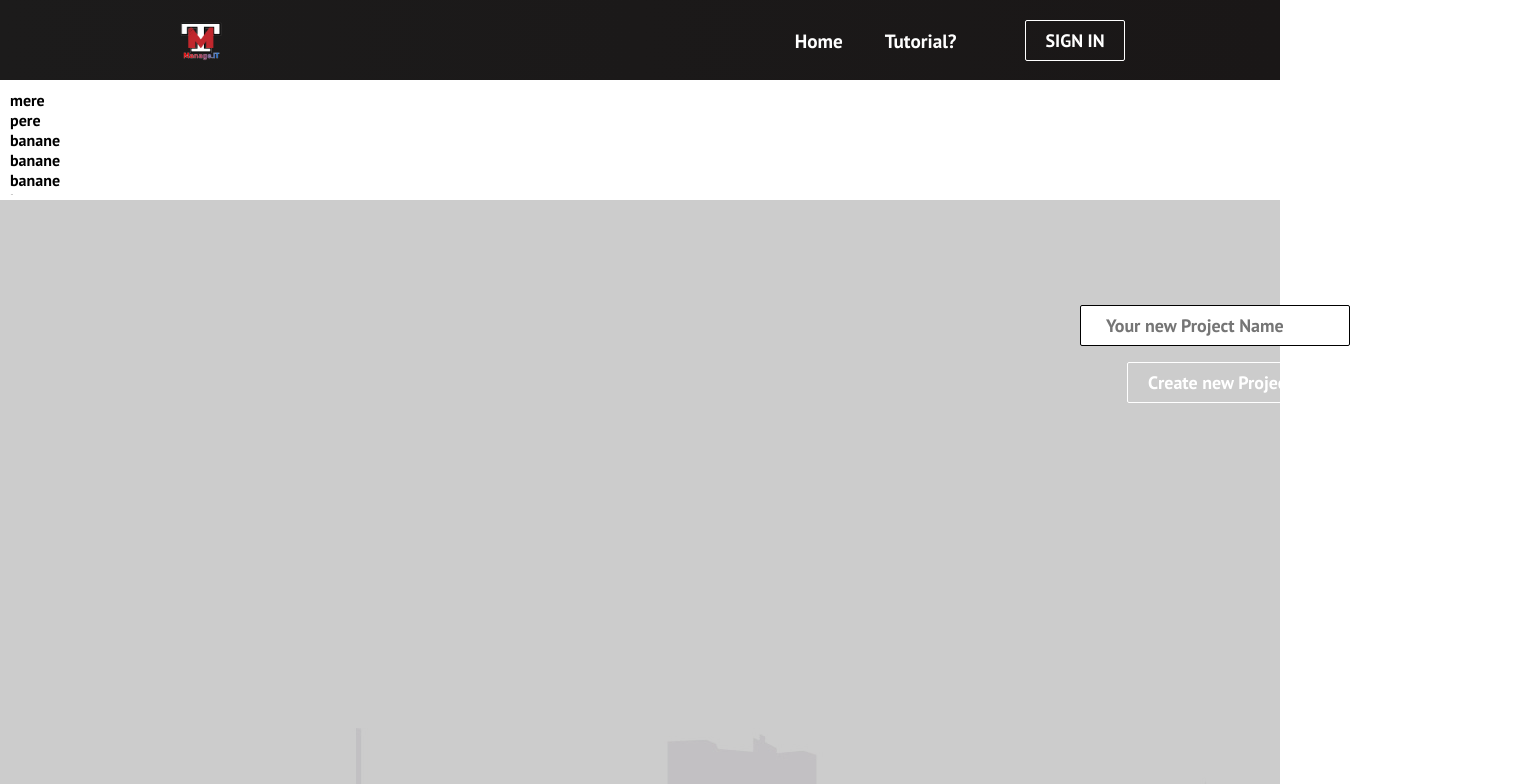
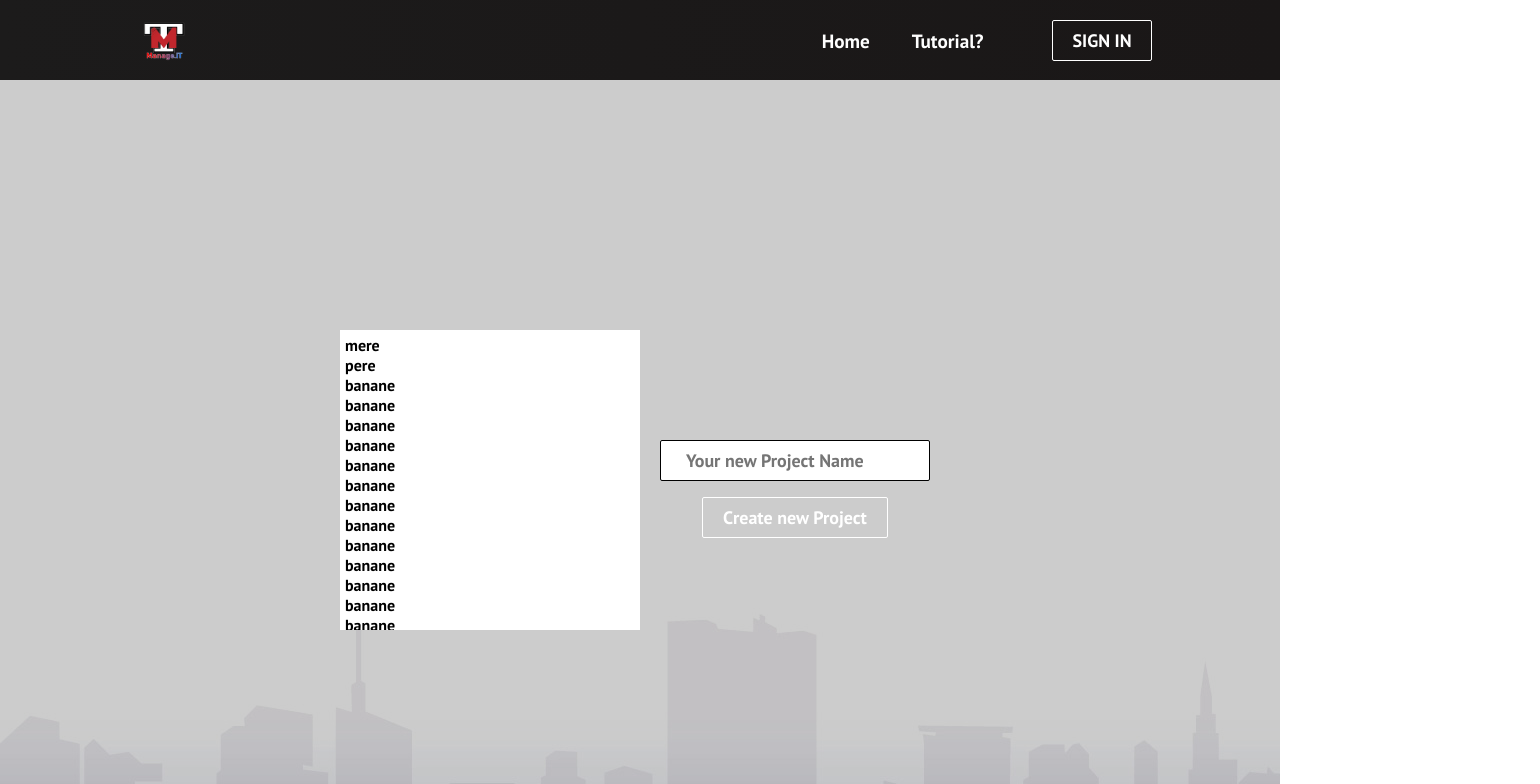
Before and after one commit to Catalin-2002/manage.iT, a React (Create React App) app: page /dashboard in a window 1280 px wide. Shown: the top 784 px of the page, 1540 px wide, since content can reach past the window. Built offline with nearby package versions, Linux system fonts and the light colour scheme; the HTML template or start-up script is replaced by a standard one.

Commit message:
dashboard updated. Added website icon. Changed some design details.

```diff
--- a/src/App.css
+++ b/src/App.css
@@ -22,3 +22,14 @@
     color: #fff;
     font-size: 100px;
   }
+
+  .Dashboard{
+    background: url('./Images/background.jpg');
+    height: 100vh;
+    width: 100%;
+    justify-content: center;
+    align-items: center;
+    box-shadow: inset 0 0 0 1000px rgba(0, 0, 0, 0.2);
+    display: flex;
+    flex-direction: row;
+  }
--- a/src/Components/Footer/Footer.css
+++ b/src/Components/Footer/Footer.css
@@ -1,6 +1,6 @@
 .footer-container {
     background-color: #242424;
-    padding: 4rem 0 2rem 0;
+    padding: 2rem 0 2rem 0;
     display: flex;
     flex-direction: column;
     justify-content: center;
@@ -81,7 +81,7 @@
   }
 
   .footer-link-items a:hover {
-    color: blue;
+    color: rgb(56, 215, 255);
     transition: 0.3s ease-out;
   }
 
--- a/src/Components/LoginForm/LoginForm.css
+++ b/src/Components/LoginForm/LoginForm.css
@@ -26,3 +26,20 @@
     font-size: 18px;
     margin-bottom: 16px;
   }
+
+  @media screen and (max-width: 1200px) {
+    .center{
+      margin-left: 90px;
+      width: 800px;
+      align-items: center;
+    }
+  }
+
+  @media screen and (max-width: 800px) {
+    .center{
+      margin-left: -80px;
+      width: 550px;
+
+    }
+
+  }
--- a/src/Components/LoginForm/LoginForm.js
+++ b/src/Components/LoginForm/LoginForm.js
@@ -29,7 +29,7 @@ function LoginForm() {
             <Button buttonStyle='btn--outline'>Submit</Button>
             <br />
             <br />
-            <Button buttonStyle='btn--outline' links='register'>Don't have an account? Sign Up</Button>
+            <Button buttonStyle='btn--outline' links='register' className="btnSignIn">Don't have an account? Sign Up</Button>
           </form>
     </div>
     </div>
--- a/src/Components/NavBar/NavBar.css
+++ b/src/Components/NavBar/NavBar.css
@@ -26,7 +26,7 @@
 .navbar-logo {
   color: #fff;
   justify-self: start;
-  margin-left: 20px;
+  margin-left: 10px;
   cursor: pointer;
   text-decoration: none;
   font-size: 2rem;
@@ -45,7 +45,7 @@
   grid-gap: 10px;
   list-style: none;
   text-align: center;
-  width: 60vw;
+  width: 65vw;
   justify-content: end;
   margin-right: 2rem;
 }
@@ -90,18 +90,19 @@
     flex-direction: column;
     width: 100%;
     height: 90vh;
+    width: 60vw;
     position: absolute;
     top: 80px;
     left: -100%;
     opacity: 1;
-    transition: all 0.5s ease;
+    transition: all 0.4s ease;
   }
 
   .nav-menu.active {
     background: #242222;
     left: 0;
     opacity: 1;
-    transition: all 0.5s ease;
+    transition: right, all 0.4s ease;
     z-index: 1;
   }
 
@@ -120,8 +121,8 @@
 
   .navbar-logo {
     position: absolute;
-    top: 0;
-    left: 0;
+    top: -10px;
+    left: -5px;
     transform: translate(25%, 50%);
   }
 
@@ -129,7 +130,7 @@
     display: block;
     position: absolute;
     top: 0;
-    right: 0;
+    right: 25px;
     transform: translate(-100%, 60%);
     font-size: 1.8rem;
     cursor: pointer;
--- a/src/Components/NewProject/NewProject.css
+++ b/src/Components/NewProject/NewProject.css
@@ -1,31 +1,22 @@
-.background {
-    background: url('../../Images/background.jpg');
-    height: 100vh;
+.right {
     width: 100%;
-    display: flex;
-    flex-direction: column;
-    justify-content: center;
-    align-items: center;
-    box-shadow: inset 0 0 0 1000px rgba(0, 0, 0, 0.2);
-    object-fit: contain;
-  }
-
-.right {
-    margin: auto;
-    margin-left: 900px;
-    width: 50%;
-    height: 80%;
-    padding: 25px;
-    float: right;
+    height: 100%;
     text-align: center;
+    position: relative;
+    top: 45%;
 }
 
 .project-input {
     padding: 8px 25px;
     border-radius: 2px;
-    margin-right: 10px;
     outline: none;
     border: 1px solid black;
     font-size: 18px;
     margin-bottom: 16px;
   }
+
+  .newProject{
+    width: 300px;
+    height: 100%;
+    align-items: center;
+  }
--- a/src/Components/NewProject/NewProject.js
+++ b/src/Components/NewProject/NewProject.js
@@ -5,7 +5,7 @@ import './NewProject.css';
 
 function NewProject() {
     return(
-    <div className="background">
+    <div className="newProject">
         <div className="right">
             <form>
                 <input
--- a/src/Components/ProjectList/ProjectList.css
+++ b/src/Components/ProjectList/ProjectList.css
@@ -1,8 +1,9 @@
 .List {
     margin:5px;
     padding:5px;
-    width: 500px;
-    height: 110px;
+    width: 300px;
+    height: 300px;
     overflow: auto;
     text-align:justify;
+    background-color: white;
 }
--- a/src/Pages/Dashboard.js
+++ b/src/Pages/Dashboard.js
@@ -8,10 +8,10 @@ import ProjectList from '../Components/ProjectList/ProjectList';
 
 function Dashboard() {
   return (
-    <>
+    <div className="Dashboard">
       <ProjectList />
       <NewProject />
-    </>
+    </div>
   );
 }
 
```
